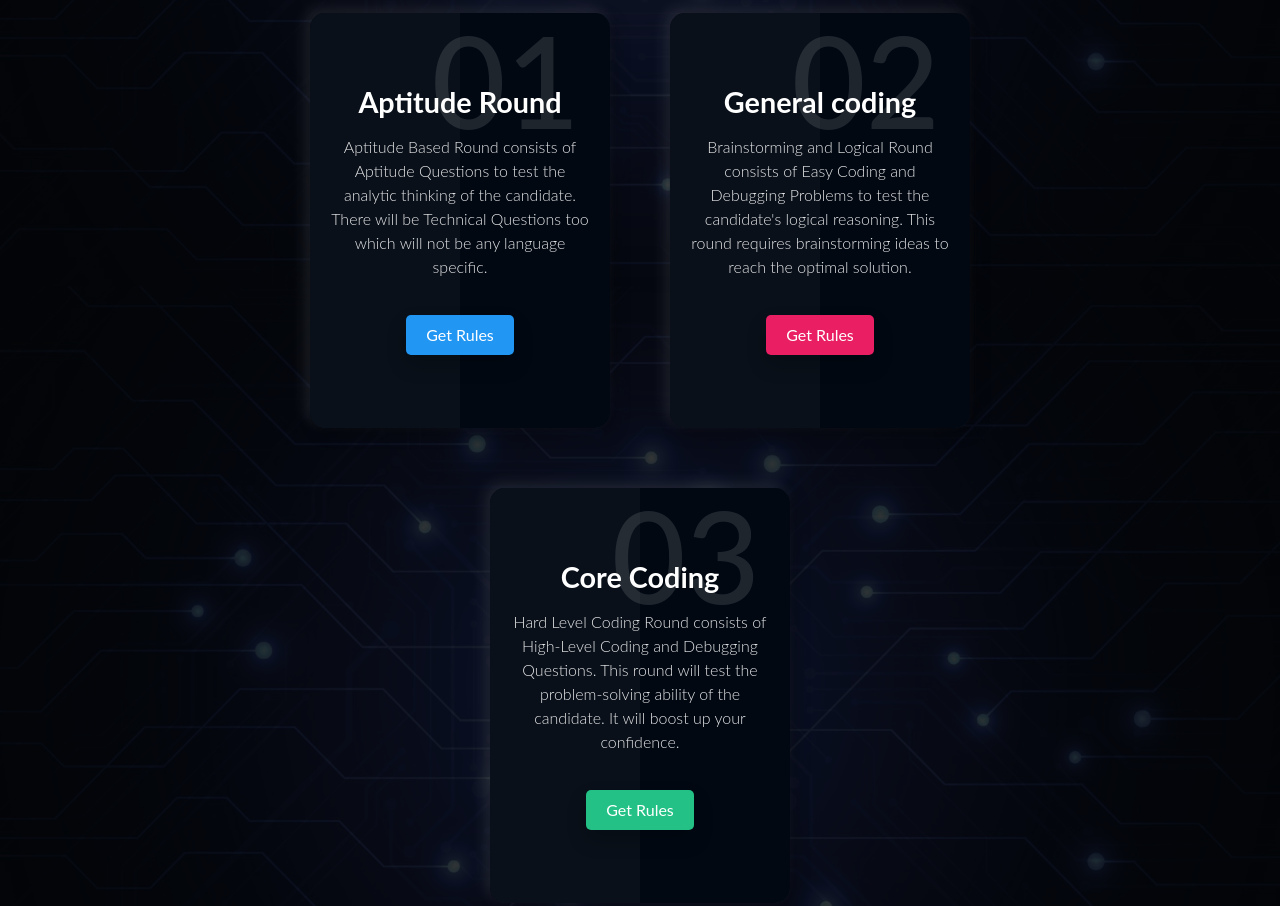
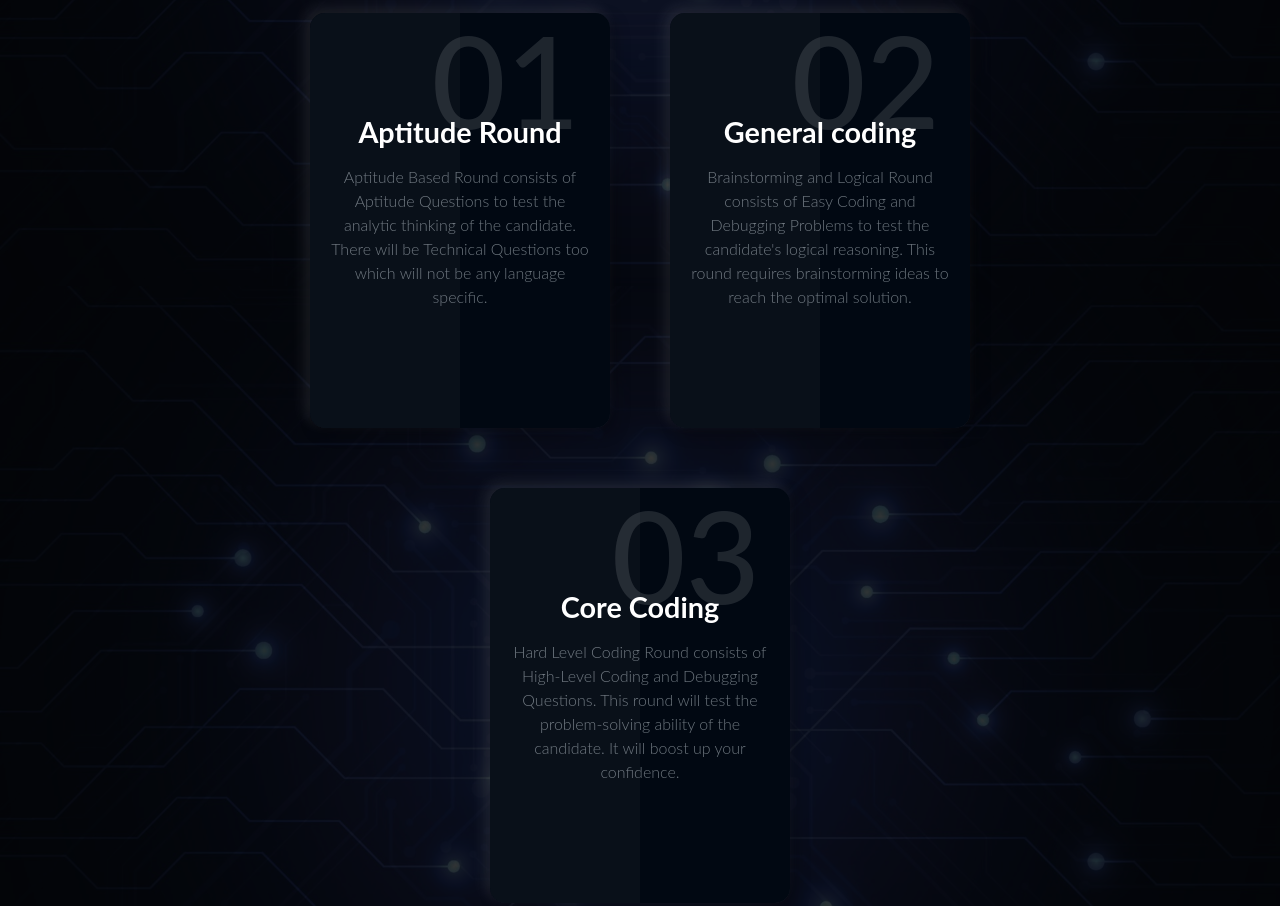
Before and after one commit to vishalgorana01/CodeAdept_RGTU-_7.0, a plain HTML site: page timeline.html in a window 1280 px wide. Shown: the part 1314-2220 px from the top of the page. Drawn offline with nearby package versions, Linux system fonts and the light colour scheme.

Commit message:
remove 'get rules' button

```diff
--- a/timeline.html
+++ b/timeline.html
@@ -202,10 +202,10 @@
                                 <div class="round-content">
                                     <h2>01</h2>
                                     <h3 class="fw-bold">Aptitude Round</h3>
-                                    <p>
+                                    <p class="text-secondary">
                                         Aptitude Based Round consists of Aptitude Questions to test the analytic thinking of the candidate. There will be Technical Questions too which will not be any language specific.
                                       </p>
-                                    <a href="#">Get Rules</a>
+                                    <!-- <a href="#">More Info</a> -->
                                 </div>
                             </div>
                         </div>
@@ -215,8 +215,8 @@
                                 <div class="round-content">
                                     <h2>02</h2>
                                     <h3 class="fw-bold">General coding</h3>
-                                    <p>Brainstorming and Logical Round consists of Easy Coding and Debugging Problems to test the candidate's logical reasoning. This round requires brainstorming ideas to reach the optimal solution. </p>
-                                    <a href="#">Get Rules</a>
+                                    <p  class="text-secondary">Brainstorming and Logical Round consists of Easy Coding and Debugging Problems to test the candidate's logical reasoning. This round requires brainstorming ideas to reach the optimal solution. </p>
+                                    <!-- <a href="#">More Info</a> -->
                                 </div>
                             </div>
                         </div>
@@ -226,8 +226,8 @@
                                 <div class="round-content">
                                     <h2>03</h2>
                                     <h3 class="fw-bold">Core Coding</h3>
-                                    <p>Hard Level Coding Round consists of High-Level Coding and Debugging Questions. This round will test the problem-solving ability of the candidate. It will boost up your confidence. </p>
-                                    <a href="#">Get Rules</a>
+                                    <p  class="text-secondary"> Hard Level Coding Round consists of High-Level Coding and Debugging Questions. This round will test the problem-solving ability of the candidate. It will boost up your confidence. </p>
+                                    <!-- <a href="#">More Info</a> -->
                                 </div>
                             </div>
                         </div>
```
